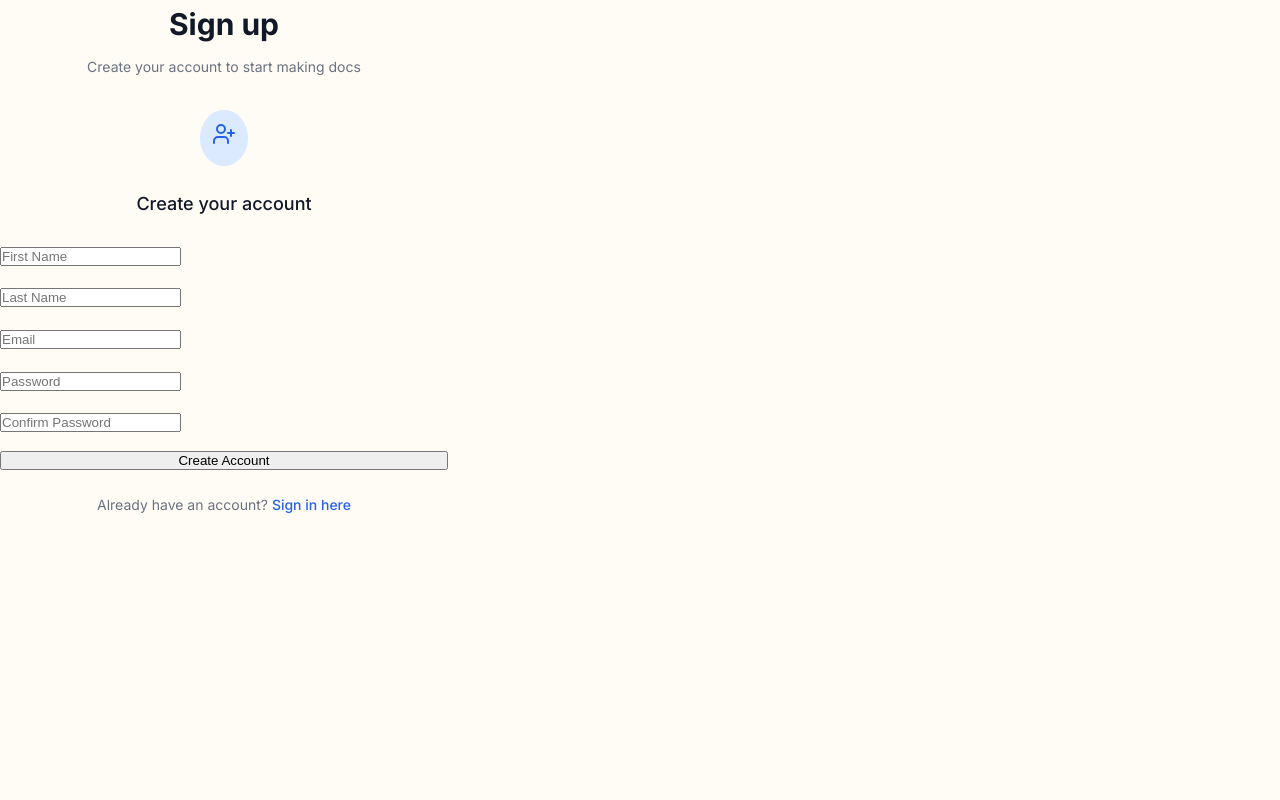
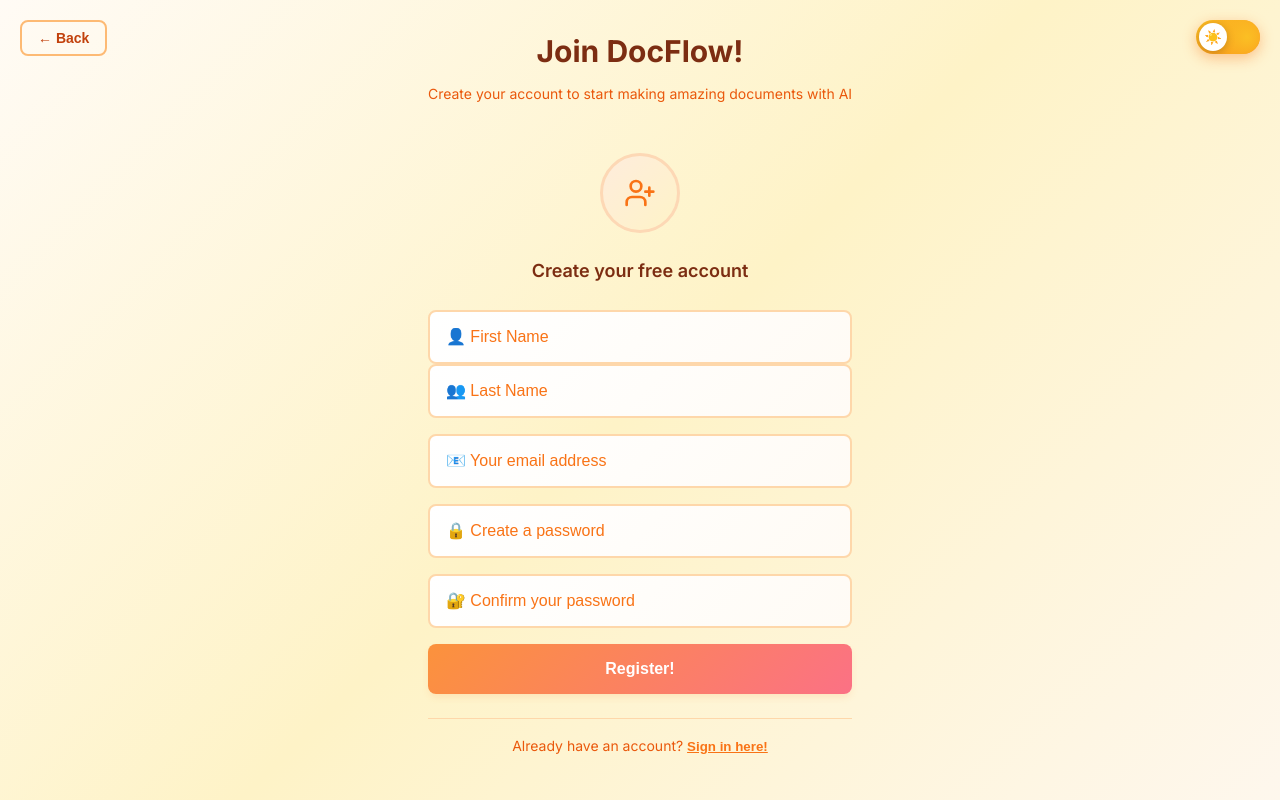
Before and after one commit to JulienGirardey/holbertonschool-DockFlow, a Next.js app in the folder docflow/: page /register in a window 1280 px wide. Built offline with nearby package versions, Linux system fonts and the light colour scheme.

Commit message:
feat: add login and registration page styles with theme toggle and back button

```diff
--- a/docflow/app/global.css
+++ b/docflow/app/global.css
@@ -896,3 +896,309 @@
 .mb-4 {
   margin-bottom: 1rem;
 }
+
+/* ✅ AJOUT - Styles pour la page LOGIN */
+
+.login-container {
+  min-height: 100vh;
+  background: linear-gradient(135deg, var(--gray-50), var(--summer-sand), var(--gray-100));
+  display: flex;
+  align-items: center;
+  justify-content: center;
+  padding: var(--space-md);
+  font-family: 'Inter', system-ui, -apple-system, sans-serif;
+}
+
+.login-card {
+  background: linear-gradient(135deg, white, var(--gray-50));
+  border: 2px solid var(--primary-200);
+  border-radius: var(--radius-2xl);
+  padding: var(--space-2xl);
+  box-shadow: var(--shadow-xl);
+  max-width: 400px;
+  width: 100%;
+  transition: var(--transition-normal);
+}
+
+.login-card:hover {
+  transform: translateY(-2px);
+  box-shadow: var(--shadow-xl);
+  border-color: var(--primary-300);
+}
+
+.login-title {
+  font-size: var(--text-3xl);
+  font-weight: bold;
+  color: var(--gray-900);
+  text-align: center;
+  margin-bottom: var(--space-sm);
+}
+
+.login-subtitle {
+  color: var(--gray-600);
+  text-align: center;
+  font-size: var(--text-sm);
+  margin-bottom: var(--space-2xl);
+}
+
+.login-icon-container {
+  display: flex;
+  justify-content: center;
+  margin-bottom: var(--space-lg);
+
+  /* ✅ Variables personnalisables */
+  --icon-size: 80px;          /* Taille du rond */
+  --icon-inner-size: 32px;    /* Taille de l'icône */
+  --icon-border-width: 3px;   /* Épaisseur de la bordure */
+}
+
+.login-icon-bg {
+  background: linear-gradient(135deg, var(--primary-100), var(--summer-sand));
+  border: var(--icon-border-width) solid var(--primary-200);
+  border-radius: 50%;
+  transition: var(--transition-fast);
+
+  /* Dimensions et centrage parfait */
+  width: var(--icon-size);
+  height: var(--icon-size);
+  min-width: var(--icon-size);
+  min-height: var(--icon-size);
+  display: flex;
+  align-items: center;
+  justify-content: center;
+
+  /* Force le cercle parfait */
+  aspect-ratio: 1/1;
+  flex-shrink: 0;
+
+  /* Centrage parfait du contenu */
+  position: relative;
+}
+
+.login-icon-bg:hover {
+  background: linear-gradient(135deg, var(--primary-200), var(--primary-300));
+  transform: scale(1.08);
+  box-shadow: var(--shadow-lg);
+  border-color: var(--primary-400);
+}
+
+.login-icon-bg svg {
+  width: var(--icon-inner-size) !important;
+  height: var(--icon-inner-size) !important;
+  color: var(--primary-600);
+  transition: var(--transition-fast);
+
+  /* Centrage absolu au pixel près */
+  position: absolute;
+  top: 50%;
+  left: 50%;
+  transform: translate(-50%, -50%);
+}
+
+.login-icon-bg:hover svg {
+  color: var(--primary-700);
+  transform: translate(-50%, -50%) scale(1.15);
+}
+
+/* ✅ VARIANTES DE TAILLE - Ajoutez ces classes pour personnaliser */
+.login-icon-container.small {
+  --icon-size: 64px;
+  --icon-inner-size: 24px;
+  --icon-border-width: 2px;
+}
+
+.login-icon-container.large {
+  --icon-size: 96px;
+  --icon-inner-size: 40px;
+  --icon-border-width: 4px;
+}
+
+.login-icon-container.xl {
+  --icon-size: 120px;
+  --icon-inner-size: 48px;
+  --icon-border-width: 5px;
+}
+
+.login-form-title {
+  text-align: center;
+  font-size: var(--text-lg);
+  font-weight: 600;
+  color: var(--gray-900);
+  margin-bottom: var(--space-lg);
+}
+
+.login-input {
+  width: 100%;
+  padding: var(--space-md);
+  border: 2px solid var(--gray-200);
+  border-radius: var(--radius-lg);
+  background: linear-gradient(135deg, white, var(--gray-50));
+  font-size: var(--text-base);
+  transition: var(--transition-fast);
+  color: var(--gray-900);
+}
+
+.login-input:focus {
+  outline: none;
+  border-color: var(--primary-500);
+  background: white;
+  box-shadow: 0 0 0 3px rgba(251, 146, 60, 0.1);
+}
+
+.login-input:hover {
+  border-color: var(--primary-300);
+}
+
+.login-input::placeholder {
+  color: var(--gray-500);
+}
+
+.login-error {
+  margin-bottom: var(--space-md);
+  padding: var(--space-md);
+  background: linear-gradient(135deg, #fef2f2, #fee2e2);
+  border: 2px solid var(--error-500);
+  color: #dc2626;
+  border-radius: var(--radius-lg);
+  font-size: var(--text-sm);
+}
+
+.field-error {
+  margin-top: var(--space-xs);
+  font-size: var(--text-sm);
+  color: var(--error-500);
+  font-weight: 500;
+}
+
+.forgot-link {
+  text-align: right;
+  margin: var(--space-md) 0;
+}
+
+.forgot-link a {
+  font-size: var(--text-sm);
+  color: var(--gray-600);
+  text-decoration: none;
+  transition: var(--transition-fast);
+}
+
+.forgot-link a:hover {
+  color: var(--primary-600);
+  text-decoration: underline;
+}
+
+.login-button {
+  width: 100%;
+  background: linear-gradient(135deg, var(--primary-500), var(--summer-coral));
+  color: white;
+  padding: var(--space-md);
+  border: none;
+  border-radius: var(--radius-lg);
+  font-size: var(--text-base);
+  font-weight: bold;
+  cursor: pointer;
+  transition: var(--transition-normal);
+  box-shadow: var(--shadow-md);
+}
+
+.login-button:hover:not(:disabled) {
+  background: linear-gradient(135deg, var(--primary-600), var(--primary-700));
+  transform: translateY(-1px);
+  box-shadow: var(--shadow-lg);
+}
+
+.login-button:disabled {
+  opacity: 0.7;
+  cursor: not-allowed;
+  transform: none;
+}
+
+.login-form {
+  display: flex;
+  flex-direction: column;
+  gap: var(--space-md);
+}
+
+/* Styles pour les espaces entre les champs */
+.space-y-4 > * + * {
+  margin-top: var(--space-md);
+}
+
+.space-y-8 > * + * {
+  margin-top: var(--space-2xl);
+}
+
+/* ✅ DARK MODE pour LOGIN */
+.dark .login-container {
+  background: var(--gray-50) !important;
+}
+
+.dark .login-card {
+  background: var(--gray-100) !important;
+  border-color: var(--gray-200) !important;
+}
+
+.dark .login-title,
+.dark .login-form-title {
+  color: var(--gray-900) !important;
+}
+
+.dark .login-subtitle {
+  color: var(--gray-600) !important;
+}
+
+.dark .login-icon-bg {
+  background: var(--gray-200) !important;
+  border-color: var(--gray-300) !important;
+}
+
+.dark .login-input {
+  background: var(--gray-200) !important;
+  border-color: var(--gray-300) !important;
+  color: var(--gray-900) !important;
+}
+
+.dark .login-input:focus {
+  border-color: var(--primary-500) !important;
+  background: var(--gray-200) !important;
+  box-shadow: 0 0 0 3px rgba(59, 130, 246, 0.1) !important;
+}
+
+.dark .login-input::placeholder {
+  color: var(--gray-500) !important;
+}
+
+.dark .login-button {
+  background: linear-gradient(135deg, var(--primary-500), var(--primary-600)) !important;
+}
+
+.dark .login-button:hover:not(:disabled) {
+  background: linear-gradient(135deg, var(--primary-600), var(--primary-700)) !important;
+}
+
+.dark .forgot-link a {
+  color: var(--gray-600) !important;
+}
+
+.dark .forgot-link a:hover {
+  color: var(--primary-400) !important;
+}
+
+/* ✅ AJOUT - Style pour le bouton back */
+.back-button:hover {
+  background: var(--gray-100) !important;
+  border-color: var(--primary-300) !important;
+  color: var(--primary-700) !important;
+  transform: translateX(-2px);
+}
+
+.dark .back-button {
+  border-color: var(--gray-300) !important;
+  color: var(--gray-700) !important;
+}
+
+.dark .back-button:hover {
+  background: var(--gray-200) !important;
+  border-color: var(--primary-400) !important;
+  color: var(--primary-400) !important;
+}
--- a/docflow/app/login/page.tsx
+++ b/docflow/app/login/page.tsx
@@ -6,6 +6,8 @@
 import { zodResolver } from '@hookform/resolvers/zod'
 import { z } from 'zod'
 import { LogIn } from 'lucide-react'
+import PageTransition from '../components/PageTransition'
+import ThemeToggle from '../components/ThemeToggle'
 
 const loginSchema = z.object({
   email: z.string().email('Invalid email format'),
@@ -60,45 +62,81 @@
   }
 
   return (
-    <div className="login-container">
-      <div className="max-w-md w-full space-y-8">
-        <div className='text-center'>
-          <h2 className='text-3xl font-bold text-gray-900'>Sign in</h2>
-          <p className='mt-2 text-sm text-gray-600'>
-            Make your own doc simply for free
-          </p>
+    <PageTransition>
+      <div className="login-container">
+        {/* ✅ Theme Toggle - Position fixe en haut à droite */}
+        <div style={{
+          position: 'fixed',
+          top: '20px',
+          right: '20px',
+          zIndex: 100
+        }}>
+          <ThemeToggle />
         </div>
 
-        <div className='bg-white p-8 rounded-lg shadow-md'>
-          <div className='flex justify-center mb-6'>
-            <div className='bg-blue-100 p-3 rounded-full'>
-              <LogIn className='h-6 w-6 text-blue-600' />
+        {/* ✅ Bouton retour */}
+        <button
+          onClick={() => router.push('/')}
+          style={{
+            position: 'fixed',
+            top: '20px',
+            left: '20px',
+            background: 'transparent',
+            border: '2px solid var(--gray-300)',
+            borderRadius: 'var(--radius-lg)',
+            padding: 'var(--space-sm) var(--space-md)',
+            color: 'var(--gray-700)',
+            fontSize: 'var(--text-sm)',
+            fontWeight: '600',
+            cursor: 'pointer',
+            transition: 'var(--transition-fast)',
+            zIndex: 100
+          }}
+          className="back-button"
+        >
+          ← Back
+        </button>
+
+        <div className="login-card">
+          {/* Header */}
+          <div>
+            <h2 className="login-title">Welcome Back!</h2>
+            <p className="login-subtitle">
+              Sign in to create amazing documents with AI
+            </p>
+          </div>
+
+          {/* Icon */}
+          {/* ✅ Version avec contrôle manuel complet */}
+          <div className="login-icon-container">  {/* ou .small, .large, .xl */}
+            <div className="login-icon-bg">
+              <LogIn className='login-icon' />  {/* ✅ CHANGÉ: Supprime les classes h-6 w-6 */}
             </div>
           </div>
 
-          <h3 className='text-center text-lg font-medium text-gray-900 mb-6'>
-            Sign in with email
+          <h3 className="login-form-title">
+            Sign in with your email
           </h3>
 
           {/* Message d'erreur */}
           {error && (
-            <div className="mb-4 p-3 bg-red-100 border border-red-400 text-red-700 rounded">
-              {error}
+            <div className="login-error">
+              <strong>Oops!</strong> {error}
             </div>
           )}
 
           {/* FORMULAIRE */}
-          <form onSubmit={handleSubmit(onSubmit)} className="space-y-4">
+          <form onSubmit={handleSubmit(onSubmit)} className="login-form">
             {/* Champ Email */}
             <div>
               <input
                 {...register('email')}
                 className="login-input"
                 type="email"
-                placeholder="Email"
+                placeholder="📧 Your email address"
               />
               {errors.email && (
-                <p className="mt-1 text-sm text-red-600">{errors.email.message}</p>
+                <p className="field-error">⚠️ {errors.email.message}</p>
               )}
             </div>
 
@@ -108,18 +146,16 @@
                 {...register('password')}
                 className="login-input"
                 type="password"
-                placeholder="Password"
+                placeholder="🔒 Your password"
               />
               {errors.password && (
-                <p className="mt-1 text-sm text-red-600">{errors.password.message}</p>
+                <p className="field-error">⚠️ {errors.password.message}</p>
               )}
             </div>
 
             {/* Lien "Forgot password ?" */}
-            <div className="text-right">
-              <a href="#" className="text-sm text-gray-600 hover:text-gray-900">
-                Forgot password ?
-              </a>
+            <div className="forgot-link">
+              <a href="#">Forgot your password?</a>
             </div>
 
             {/* Bouton Submit */}
@@ -128,11 +164,39 @@
               className="login-button"
               disabled={isLoading}
             >
-              {isLoading ? 'Signing in...' : 'Get Started'}
+              {isLoading ? '🔄 Signing in...' : 'Login!'}
             </button>
           </form>
+
+          {/* Lien vers register */}
+          <div style={{
+            textAlign: 'center',
+            marginTop: 'var(--space-lg)',
+            padding: 'var(--space-md)',
+            borderTop: '1px solid var(--gray-200)'
+          }}>
+            <p style={{
+              color: 'var(--gray-600)',
+              fontSize: 'var(--text-sm)'
+            }}>
+              Don't have an account yet?{' '}
+              <button
+                onClick={() => router.push('/register')}
+                style={{
+                  background: 'none',
+                  border: 'none',
+                  color: 'var(--primary-600)',
+                  fontWeight: '600',
+                  cursor: 'pointer',
+                  textDecoration: 'underline'
+                }}
+              >
+                Create one for free!
+              </button>
+            </p>
+          </div>
         </div>
       </div>
-    </div>
+    </PageTransition>
   )
 }
--- a/docflow/app/register/page.tsx
+++ b/docflow/app/register/page.tsx
@@ -6,6 +6,8 @@
 import { zodResolver } from '@hookform/resolvers/zod'
 import { z } from 'zod'
 import { UserPlus } from 'lucide-react'
+import PageTransition from '../components/PageTransition'
+import ThemeToggle from '../components/ThemeToggle'
 
 const registerSchema = z.object({
   firstName: z.string().min(1, 'First name is required'),
@@ -69,136 +71,176 @@
   }
 
   return (
+    <PageTransition>
       <div className="login-container">
-      <div style={{ maxWidth: '28rem', width: '100%', display: 'flex', flexDirection: 'column', gap: '2rem' }}>
+        {/* ✅ Theme Toggle - Position fixe en haut à droite */}
+        <div style={{
+          position: 'fixed',
+          top: '20px',
+          right: '20px',
+          zIndex: 100
+        }}>
+          <ThemeToggle />
+        </div>
 
-        <div style={{ textAlign: 'center' }}>
-          <h2 style={{ fontSize: '1.875rem', fontWeight: 'bold', color: '#111827', marginBottom: '0.5rem' }}>
-            Sign up
-          </h2>
-          <p style={{ color: '#6b7280', fontSize: '0.875rem' }}>
-            Create your account to start making docs
+        {/* ✅ Bouton retour */}
+        <button
+          onClick={() => router.push('/')}
+          style={{
+            position: 'fixed',
+            top: '20px',
+            left: '20px',
+            background: 'transparent',
+            border: '2px solid var(--gray-300)',
+            borderRadius: 'var(--radius-lg)',
+            padding: 'var(--space-sm) var(--space-md)',
+            color: 'var(--gray-700)',
+            fontSize: 'var(--text-sm)',
+            fontWeight: '600',
+            cursor: 'pointer',
+            transition: 'var(--transition-fast)',
+            zIndex: 100
+          }}
+          className="back-button"
+        >
+          ← Back
+        </button>
+
+        {/* ✅ Card centrée avec le nouveau style */}
+        <div className="register-card">
+          {/* Header */}
+          <div>
+            <h2 className="login-title">Join DocFlow!</h2>
+            <p className="login-subtitle">
+              Create your account to start making amazing documents with AI
             </p>
           </div>
 
-        <div className="login-card">
-          <div style={{ display: 'flex', justifyContent: 'center', marginBottom: '1.5rem' }}>
-            <div style={{ backgroundColor: '#dbeafe', padding: '0.75rem', borderRadius: '50%' }}>
-              <UserPlus style={{ height: '1.5rem', width: '1.5rem', color: '#2563eb' }} />
+          {/* Icon */}
+          <div className="login-icon-container">
+            <div className="login-icon-bg">
+              <UserPlus />
             </div>
           </div>
 
-          <h3 style={{ textAlign: 'center', fontSize: '1.125rem', fontWeight: '500', color: '#111827', marginBottom: '1.5rem' }}>
-            Create your account
+          <h3 className="login-form-title">
+        	Create your free account
           </h3>
 
+          {/* Message d'erreur */}
           {error && (
-            <div style={{
-              marginBottom: '1rem',
-              padding: '0.75rem',
-              backgroundColor: '#fef2f2',
-              border: '1px solid #fca5a5',
-              color: '#dc2626',
-              borderRadius: '0.375rem'
-            }}>
-              {error}
+            <div className="login-error">
+              <strong>Oops!</strong> {error}
             </div>
           )}
 
-          <form onSubmit={handleSubmit(onSubmit)} style={{ display: 'flex', flexDirection: 'column', gap: '1rem' }}>
-
-            <div>
+          {/* FORMULAIRE */}
+          <form onSubmit={handleSubmit(onSubmit)} className="login-form">
+            {/* Nom et Prénom sur la même ligne */}
+            <div className="name-row">
+              <div className="name-field">
                 <input
                   {...register('firstName')}
+                  className="login-input"
                   type="text"
-                placeholder="First Name"
-                className="login-input"
+                  placeholder="👤 First Name"
                 />
                 {errors.firstName && (
-                <p style={{ marginTop: '0.25rem', fontSize: '0.875rem', color: '#dc2626' }}>
-                  {errors.firstName.message}
-                </p>
+                  <p className="field-error">⚠️ {errors.firstName.message}</p>
                 )}
               </div>
 
+              <div className="name-field">
+                <input
+                  {...register('lastName')}
+                  className="login-input"
+                  type="text"
+                  placeholder="👥 Last Name"
+                />
+                {errors.lastName && (
+                  <p className="field-error">⚠️ {errors.lastName.message}</p>
+                )}
+              </div>
+            </div>
+
+            {/* Champ Email */}
             <div>
               <input
-                {...register('lastName')}
-                type="text"
-                placeholder="Last Name"
+                {...register('email')}
                 className="login-input"
+                type="email"
+                placeholder="📧 Your email address"
               />
-              {errors.lastName && (
-                <p style={{ marginTop: '0.25rem', fontSize: '0.875rem', color: '#dc2626' }}>
-                  {errors.lastName.message}
-                </p>
+              {errors.email && (
+                <p className="field-error">⚠️ {errors.email.message}</p>
               )}
             </div>
 
+            {/* Champ Password */}
             <div>
               <input
-                {...register('email')}
-                type="email"
-                placeholder="Email"
+                {...register('password')}
                 className="login-input"
+                type="password"
+                placeholder="🔒 Create a password"
               />
-              {errors.email && (
-                <p style={{ marginTop: '0.25rem', fontSize: '0.875rem', color: '#dc2626' }}>
-                  {errors.email.message}
-                </p>
+              {errors.password && (
+                <p className="field-error">⚠️ {errors.password.message}</p>
               )}
             </div>
 
+            {/* Champ Confirm Password */}
             <div>
               <input
-                {...register('password')}
+                {...register('confirmPassword')}
+                className="login-input"
                 type="password"
-                placeholder="Password"
-                className="login-input"
+                placeholder="🔐 Confirm your password"
               />
-              {errors.password && (
-                <p style={{ marginTop: '0.25rem', fontSize: '0.875rem', color: '#dc2626' }}>
-                  {errors.password.message}
-                </p>
+              {errors.confirmPassword && (
+                <p className="field-error">⚠️ {errors.confirmPassword.message}</p>
               )}
             </div>
 
-            <div>
-              <input
-                {...register('confirmPassword')}
-                type="password"
-                placeholder="Confirm Password"
-                className="login-input"
-              />
-              {errors.confirmPassword && (
-                <p style={{ marginTop: '0.25rem', fontSize: '0.875rem', color: '#dc2626' }}>
-                  {errors.confirmPassword.message}
-                </p>
-              )}
-            </div>
-
+            {/* Bouton Submit */}
             <button
               type="submit"
+              className="login-button"
               disabled={isLoading}
-              className="login-button"
             >
-              {isLoading ? 'Creating account...' : 'Create Account'}
+              {isLoading ? '🔄 Creating account...' : 'Register!'}
             </button>
           </form>
 
-          <div style={{ marginTop: '1.5rem', textAlign: 'center' }}>
-            <p style={{ fontSize: '0.875rem', color: '#6b7280' }}>
+          {/* Lien vers login */}
+          <div style={{
+            textAlign: 'center',
+            marginTop: 'var(--space-lg)',
+            padding: 'var(--space-md)',
+            borderTop: '1px solid var(--gray-200)'
+          }}>
+            <p style={{
+              color: 'var(--gray-600)',
+              fontSize: 'var(--text-sm)'
+            }}>
               Already have an account?{' '}
-              <a
-                href="/login"
-                style={{ color: '#2563eb', textDecoration: 'none', fontWeight: '500' }}
+              <button
+                onClick={() => router.push('/login')}
+                style={{
+                  background: 'none',
+                  border: 'none',
+                  color: 'var(--primary-600)',
+                  fontWeight: '600',
+                  cursor: 'pointer',
+                  textDecoration: 'underline'
+                }}
               >
-                Sign in here
-              </a>
+                Sign in here!
+              </button>
             </p>
           </div>
         </div>
       </div>
-    </div>
+    </PageTransition>
   )
 }
```
Lines whose indentation alone changed are shown as unchanged.
